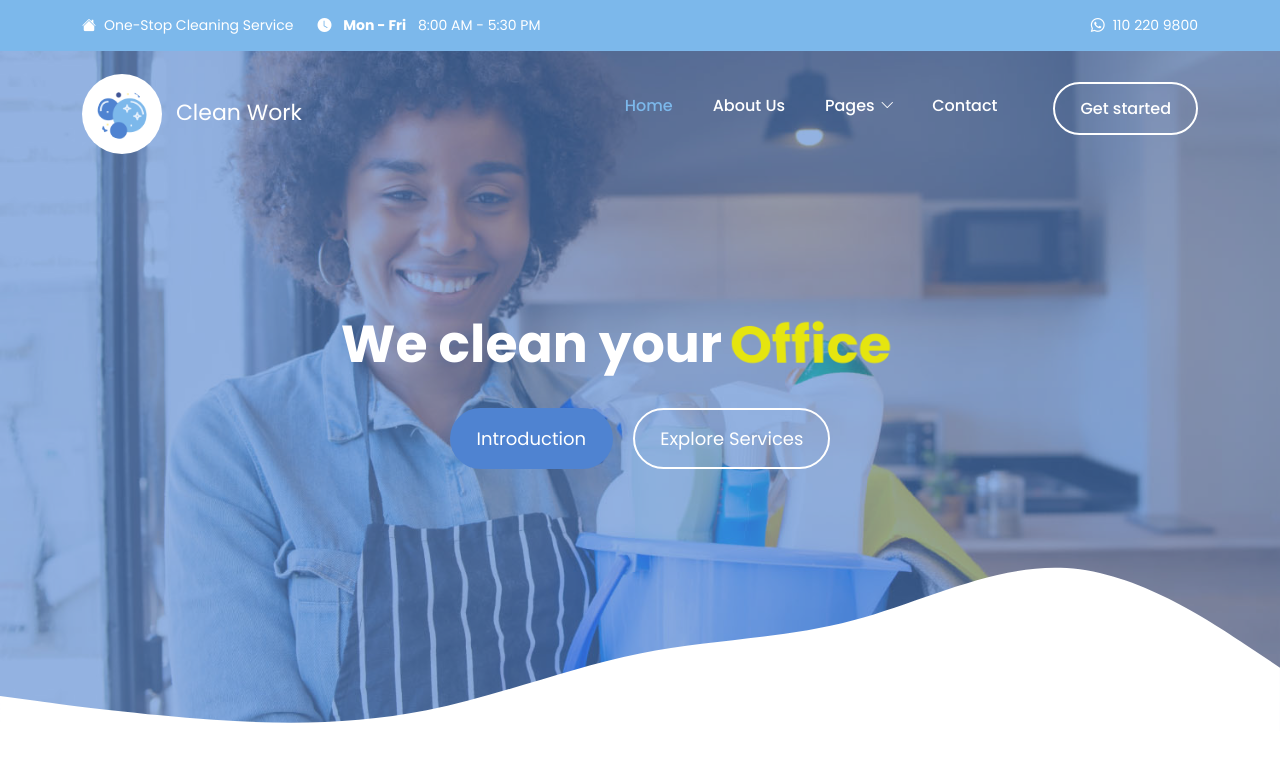
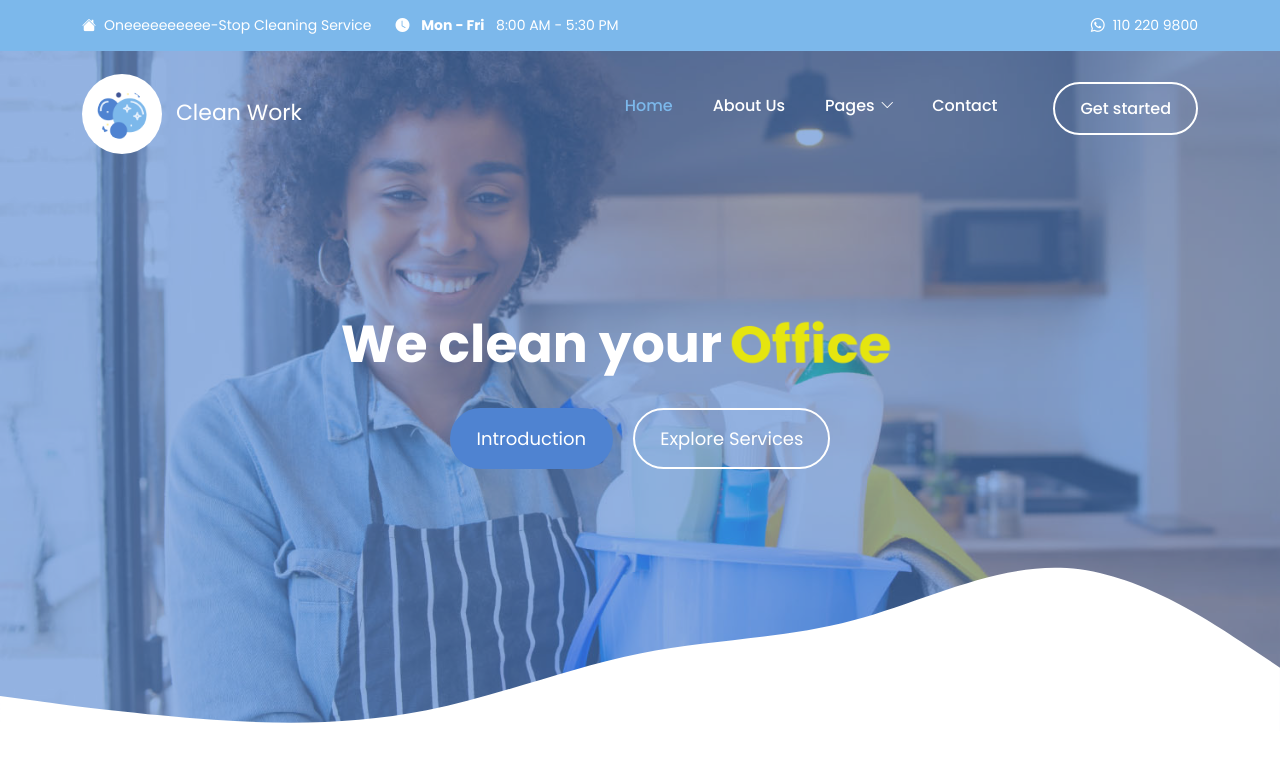
Before and after one commit to sowmithch/cleaning_website, a plain HTML site: page index.html in a window 1280 px wide. Shown: the top 778 px of the page. Drawn offline with Linux system fonts and the light colour scheme.

Commit message:
chnaged code

```diff
--- a/index.html
+++ b/index.html
@@ -42,7 +42,7 @@ Free Bootstrap 5 HTML Template
                     <div class="col-lg-12 col-12 d-flex flex-wrap">
                         <p class="d-flex me-4 mb-0">
                             <i class="bi-house-fill me-2"></i>
-                            One-Stop Cleaning Service
+                            Oneeeeeeeeee-Stop Cleaning Service
                         </p>
 
                         <p class="d-flex d-lg-block d-md-block d-none me-4 mb-0">
```
